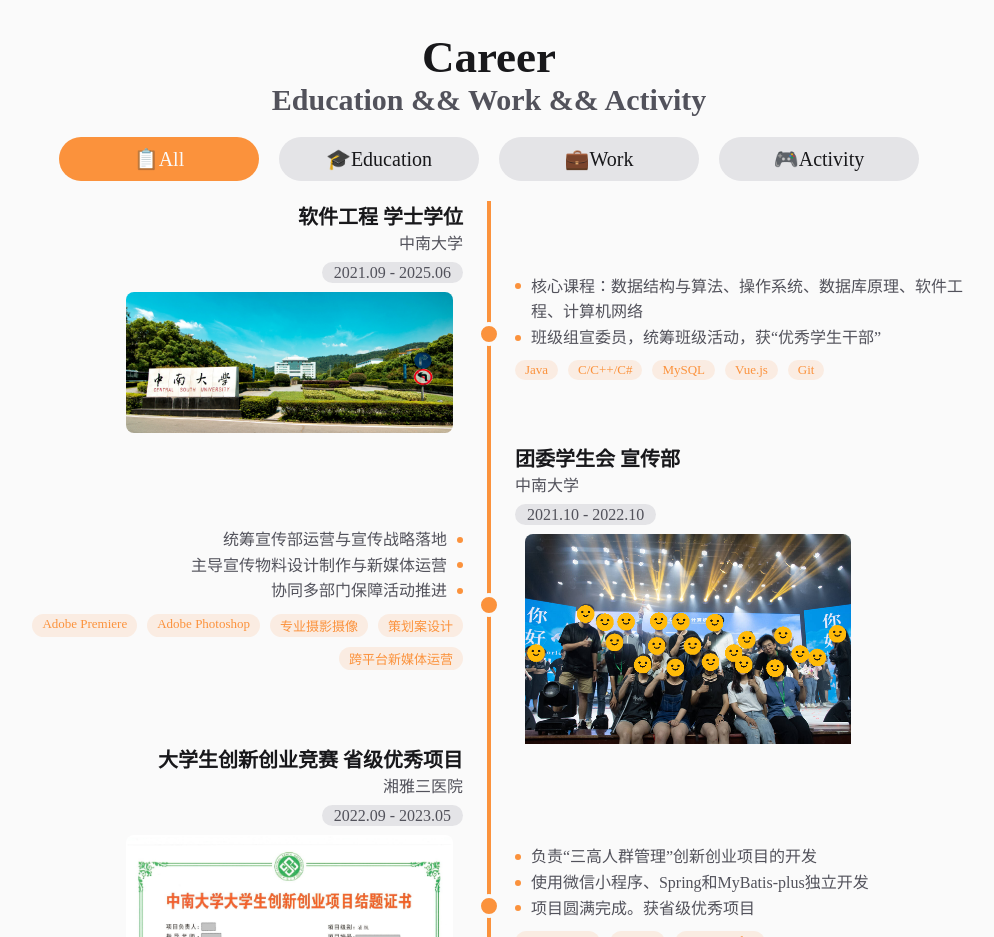
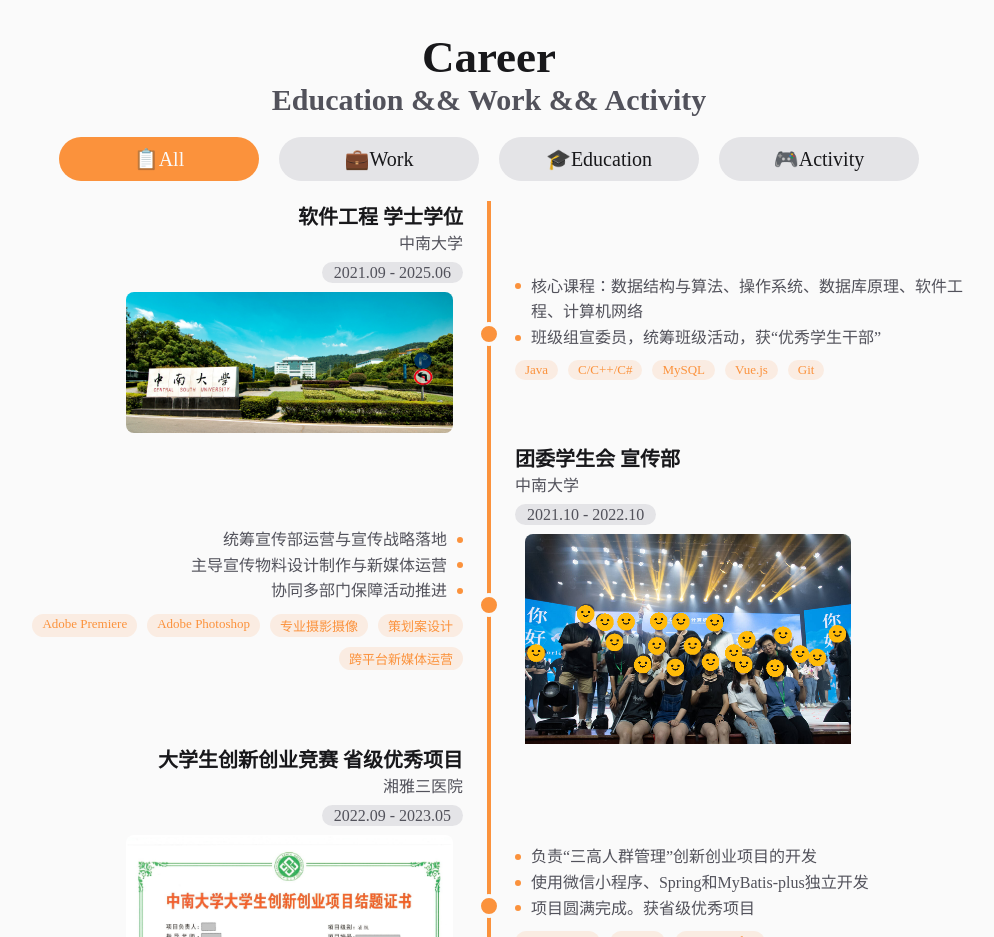
Before and after one commit to XiChen1234/MyWebsite, a Vue app: page / in a window 1280 px wide. Shown: the part 3040-3977 px from the top of the page, without its empty margins (151-1145 px from the left). Built offline with nearby package versions, Linux system fonts and the light colour scheme.

Commit message:
fix: change tab list order
修改tab标签的顺序，将工作和教育交换

```diff
--- a/src/components/page/CareerPage.vue
+++ b/src/components/page/CareerPage.vue
@@ -302,11 +302,11 @@ function switchTab(tab: 'Education' | 'Work' | 'Activity' | 'All') {
         <div :class="['tab-button button', { active: activeTab === 'All' }]" @click="switchTab('All')">
           📋All
         </div>
+        <div :class="['tab-button button', { active: activeTab === 'Work' }]" @click="switchTab('Work')">
+          💼Work
+        </div>
         <div :class="['tab-button button', { active: activeTab === 'Education' }]" @click="switchTab('Education')">
           🎓Education
-        </div>
-        <div :class="['tab-button button', { active: activeTab === 'Work' }]" @click="switchTab('Work')">
-          💼Work
         </div>
         <div :class="['tab-button button', { active: activeTab === 'Activity' }]" @click="switchTab('Activity')">
           🎮Activity
```
